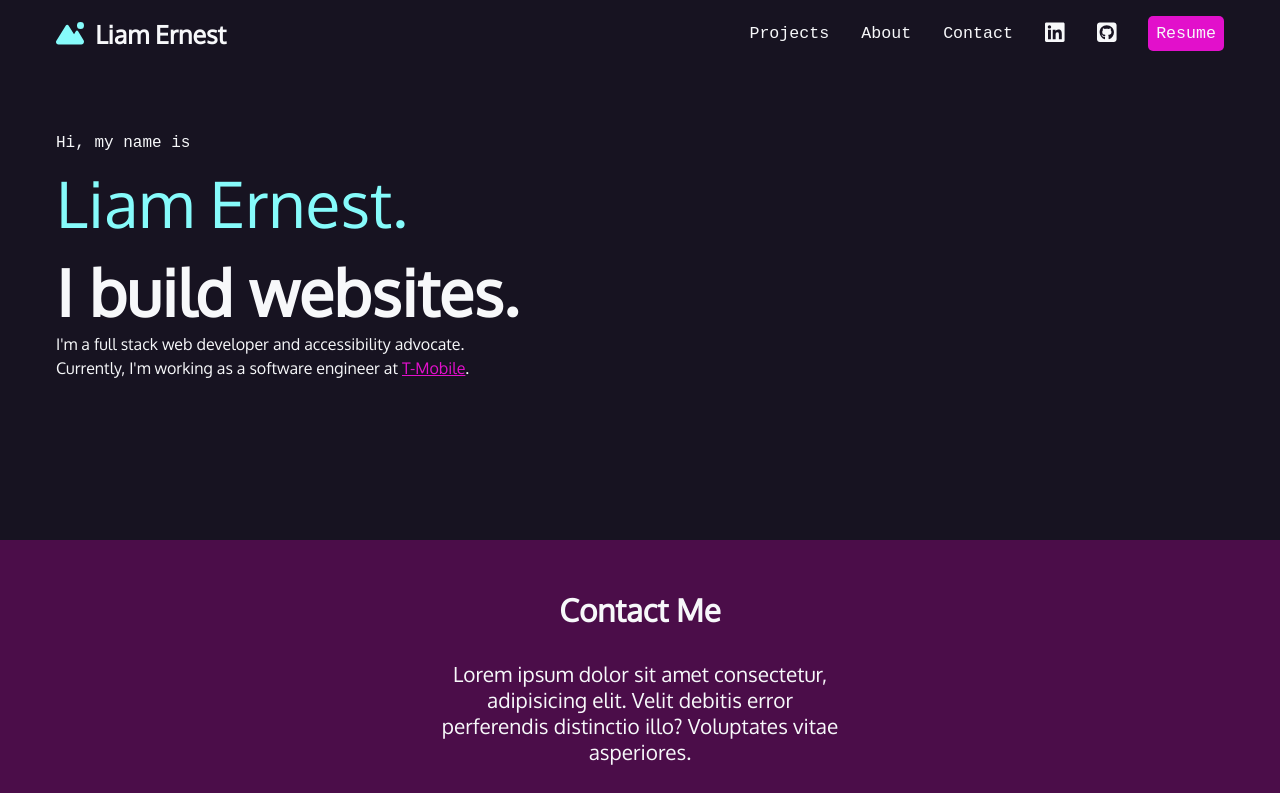
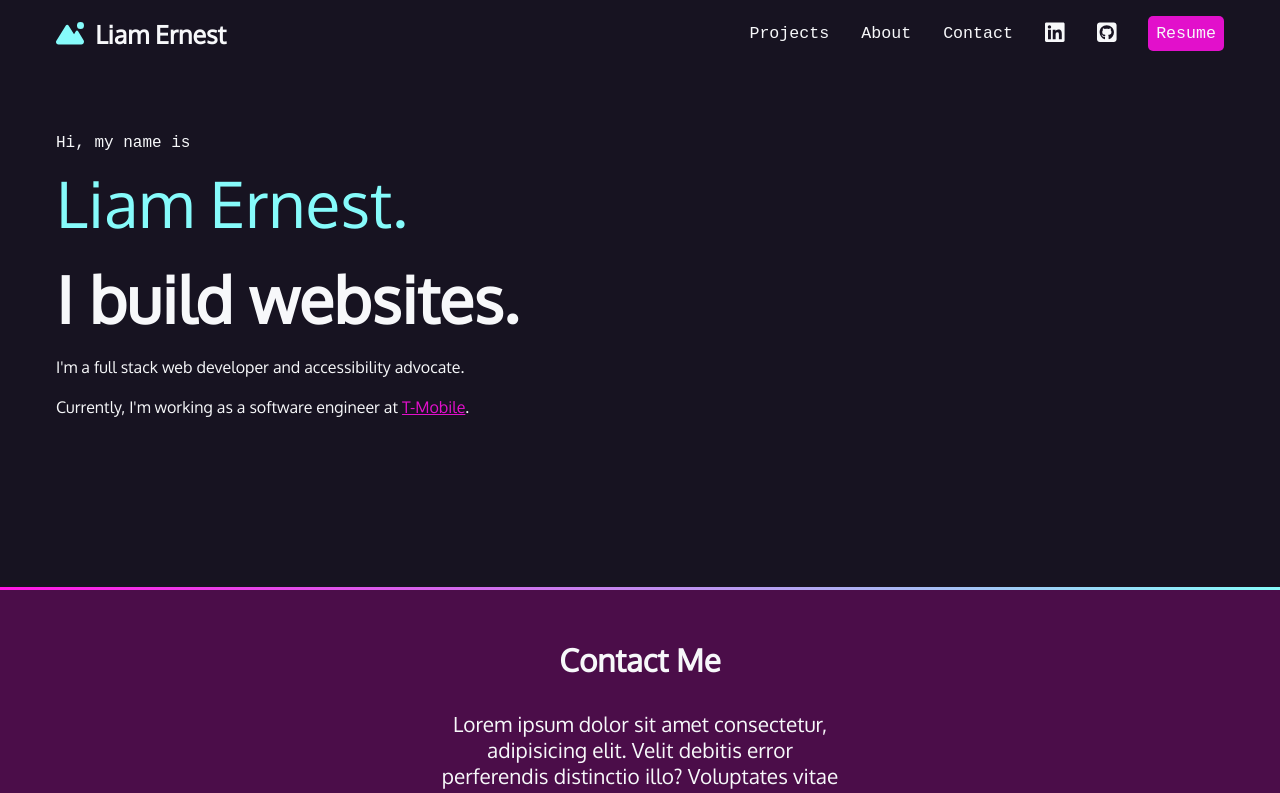
Before and after one commit to lernest/liam-e, a Vue app: page / in a window 1280 px wide. Shown: the top 793 px of the page. Built offline with nearby package versions, Linux system fonts and the light colour scheme; a web font is replaced by a local one.

Commit message:
gradient

```diff
--- a/src/views/Home.vue
+++ b/src/views/Home.vue
@@ -1,11 +1,13 @@
 <template>
   <div class="home">
     <section id="intro">
-      <p class="name">Hi, my name is <span>Liam Ernest.</span></p>
+      <div class="name">Hi, my name is <span>Liam Ernest.</span></div>
       <h2>I build websites.</h2>
       <p>I'm a full stack web developer and accessibility advocate.</p>
       <p>Currently, I'm working as a software engineer at <a href="www.t-mobile.com">T-Mobile</a>.</p>
     </section>
+
+    <div class="border"></div>
 
     <div class="contact-section">
       <section id="contact">
@@ -51,6 +53,13 @@ export default {
     padding: 50px;
   }
 
+.border{
+/* #ff17e4 and 86fbfb */
+background: rgb(255,23,228);
+background: linear-gradient(90deg, rgba(255,23,228,1) 0%, rgba(134,251,251,1) 100%);
+height: 3px;
+}
+
 
 /* button */
 .button{
@@ -72,15 +81,17 @@ export default {
   max-width: 1200px;
   margin: 0 auto;
   text-align: left;
-
+  line-height: 1.5;
 }
 #intro p{
   font-size: 1rem;
-  line-height: 1.5;
+  line-height: 2.5;
 }
 #intro .name{
   font-family: var(--mono);
+  font-size: 1rem;
 }
+
 
 .name span{
   font-family: var(--sans);
```
